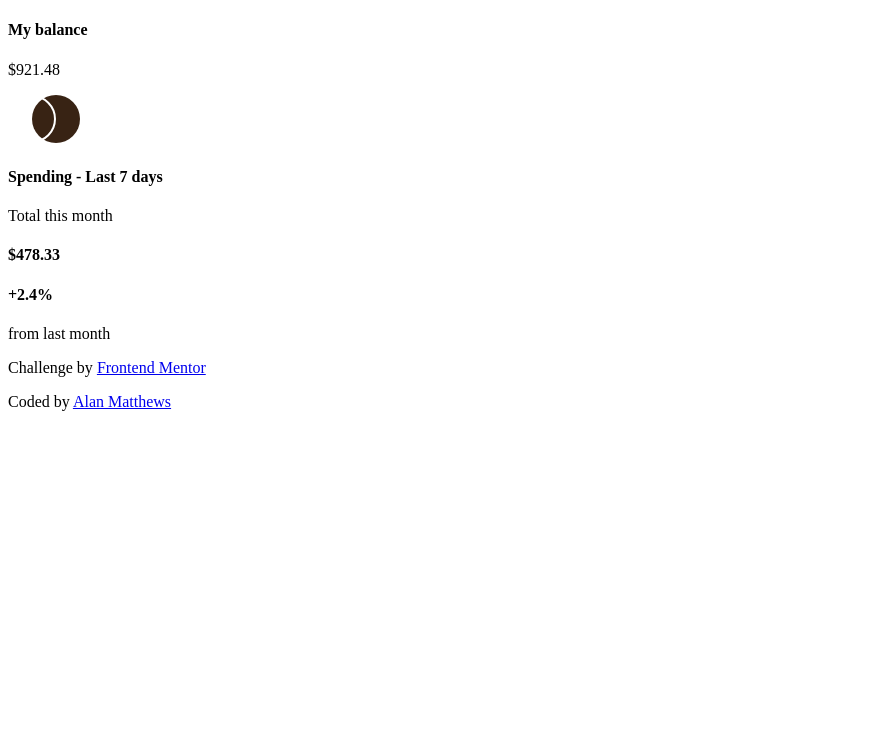
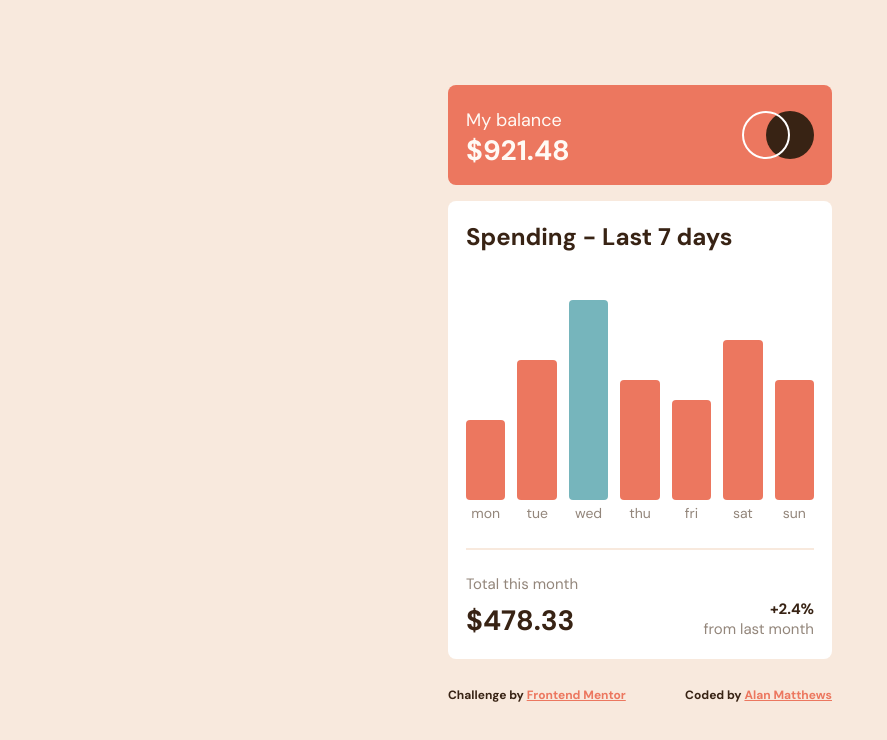
Before and after one commit to matthewsalan/30-days-of-tailwind, a plain HTML site: page day-10/build/index.html in a window 1280 px wide. Shown: the whole page, without its empty margins (0-887 px from the left). Drawn offline with Linux system fonts and the light colour scheme; the site is published under a folder, as on GitHub Pages, so addresses that start at the root find nothing; files whose address does not match are found by name.

Commit message:
fix file paths

```diff
--- a/day-10/build/index.html
+++ b/day-10/build/index.html
@@ -5,8 +5,8 @@
     <meta name="viewport" content="width=device-width, initial-scale=1.0">
     <link rel="icon" type="image/png" sizes="32x32" href="./images/favicon-32x32.png">
     <title>Frontend Mentor | Expenses chart component</title>
-    <link rel="stylesheet" href="/build/style.css">
-    <script type="module" src="/build/main.js" async defer></script>
+    <link rel="stylesheet" href="./style.css">
+    <script type="module" src="./main.js" async defer></script>
   </head>
   <body>
     <div class="container">
```
